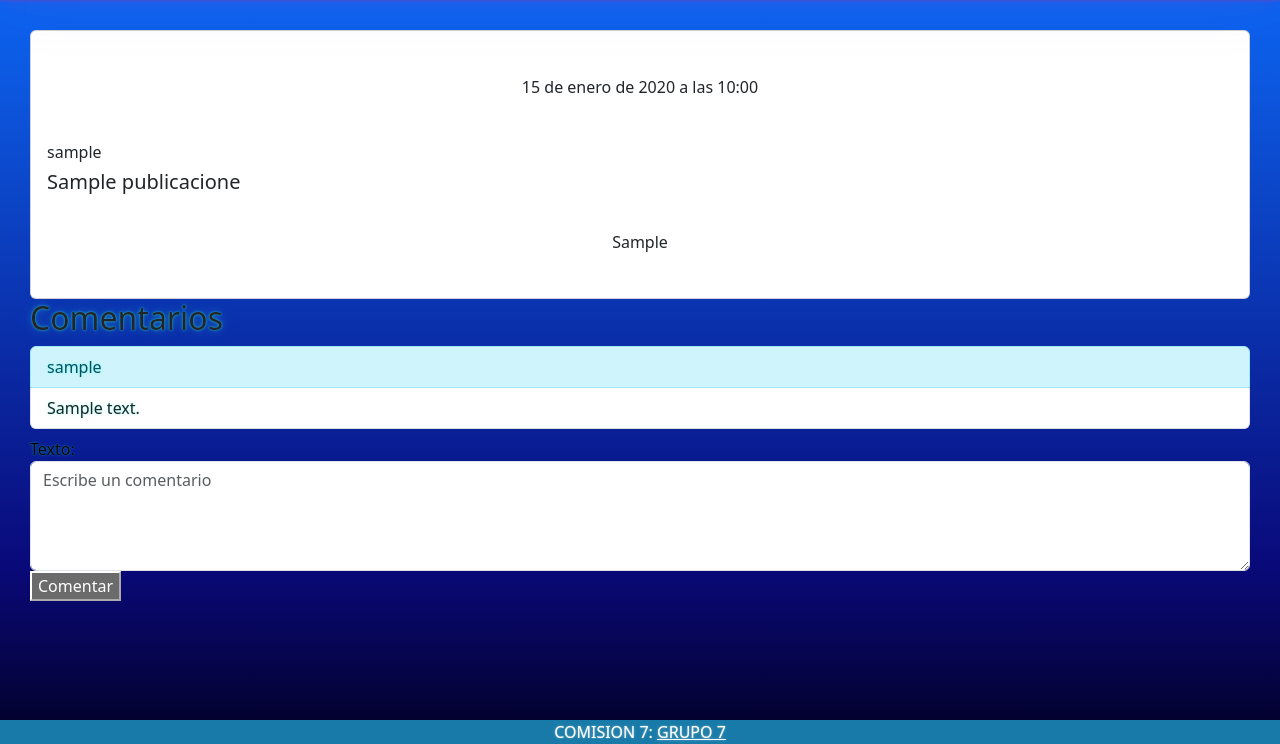
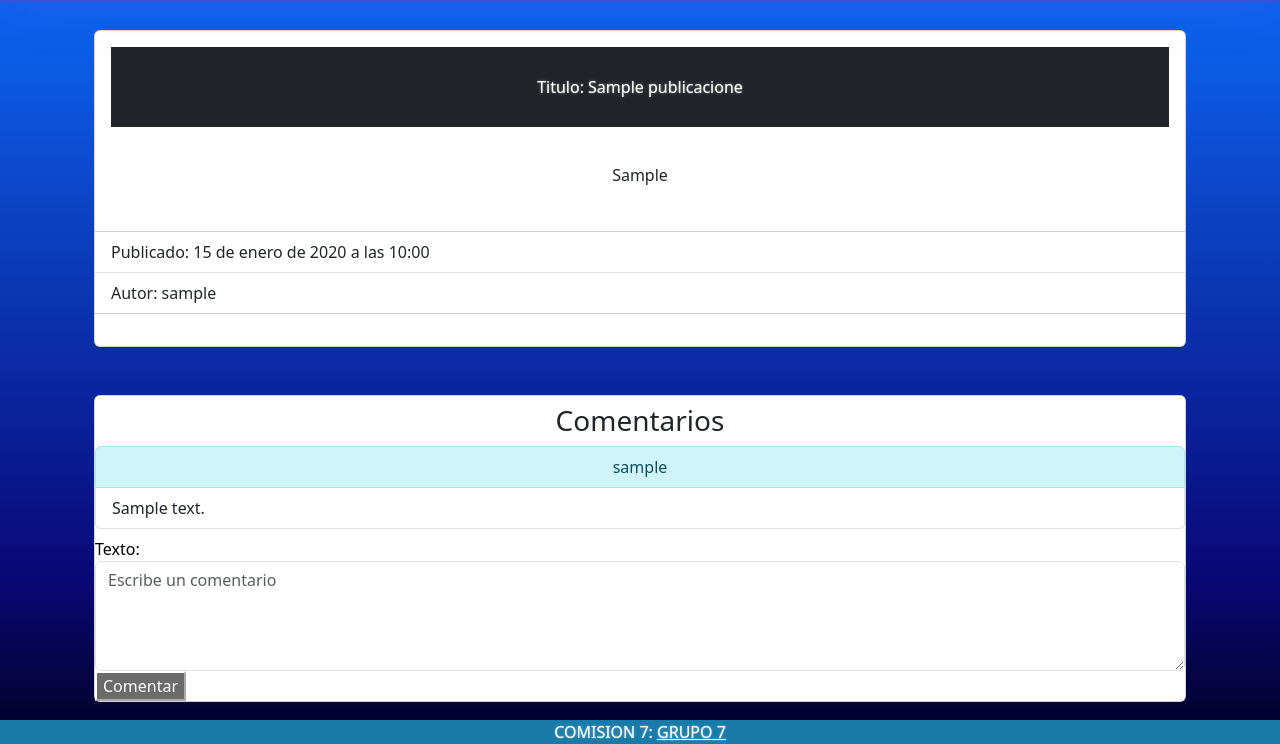
Before and after one commit to Grupo7-Informatorio/Grupo7_Comision7_Proyecto_Final_Info, a Django app: page /publicaciones/detalle-post/1 in a window 1280 px wide. Shown: the part 56-800 px from the top of the page. Run offline with Django 4.2, Linux system fonts and the light colour scheme; tables that the repository leaves empty hold one stand-in row (values such as "Sample post"); some libraries are stand-ins or nearby versions; some web fonts are replaced.

Commit message:
retocando aspectos de formularios

```diff
--- a/DefiBlog/publicaciones/forms.py
+++ b/DefiBlog/publicaciones/forms.py
@@ -13,8 +13,8 @@ class CrearPublicacionForm(forms.ModelForm):
         }
         widgets = {
             'categoria': forms.Select(attrs={'class': 'form-control'}),
-            'titulo': forms.TextInput(attrs={'class': 'form-control', 'placeholder': 'Enter the title'}),
-            'post': forms.Textarea(attrs={'class': 'form-control', 'rows': 4, 'placeholder': 'Write your post here'}),
+            'titulo': forms.TextInput(attrs={'class': 'form-control', 'placeholder': 'Titulo'}),
+            'post': forms.Textarea(attrs={'class': 'form-control', 'rows': 4, 'placeholder': 'Escriba su post aqui'}),
         }
 
 class ComentarioForm(forms.ModelForm):
--- a/DefiBlog/templates/publicaciones/detalle-publicacion.html
+++ b/DefiBlog/templates/publicaciones/detalle-publicacion.html
@@ -1,10 +1,24 @@
-{% extends 'base.html' %} {% block contenido %}
+{% extends 'base.html' %}
+
+{% block contenido %}
+
+<!-----seccion detalles publicacion------>
+
+<main class="container">
+  <section class="container">
+
         <div class="card">
           <div class="card-body">
-    <p class="card-text">{{post.fecha}}</p>
-    <h6>{{post.creador}}</h6>
-    <h5 class="card-title">{{ post.titulo }}</h5>
+            <div class="container text-white bg-dark">
+              <p class="card-title">Titulo: {{ post.titulo }}</p>
+            </div>
             <p class="card-text">{{post.post}}</p>
+          </div>
+          <ul class="list-group list-group-flush">
+            <li class="list-group-item">Publicado: {{post.fecha}}</li>
+            <li class="list-group-item">Autor: {{post.creador}}</li>
+          </ul>
+          <div class="card-body">
 
             {% if user.is_authenticated %}
             <form action="{% url 'publicaciones:me-gusta' post.id %}" method="post">
@@ -21,23 +35,39 @@
               {% endif %}
             </form>
             {% endif %}
+
           </div>
         </div>
 
-<div class="comentarios-container">
-  <h2>Comentarios</h2>
+
+
+
+
+
+      </div>
+    </div>
+  </section>
+
+
+
+<!----seccion comentarios----->
+
+
+
+  <section class="container">
+    <div class="col ">
+
+      <div class="card mt-5">
+
+        <div class="comentarios-container text-center mt-2">
+          <h3>Comentarios</h3>
           <ul class="list-group">
             {% for comentario in post.comentarios.all %}
-    <li class="list-group-item list-group-item-info">
-      {{comentario.creador.username}}
-    </li>
-    <li
-      class="list-group-item justify-content-between d-flex align-items-center mb-2"
-    >
-      {{comentario.texto}} <br />
+              <li class="list-group-item list-group-item-info">{{comentario.creador.username}}</li>
+              <li class="list-group-item justify-content-between d-flex align-items-center mb-2">{{comentario.texto}} </li>
+
             {% if user.is_superuser or user == comentario.creador %}
-      <a href="{% url 'publicaciones:borrar-comentario' comentario.id %}"
-        ><i class="fa-solid fa-trash"></i
+              <a href="{% url 'publicaciones:borrar-comentario' comentario.id %}"><i class="fa-solid fa-trash"></i
               ></a>
               {% endif %}
             </li>
@@ -51,5 +81,14 @@
 
           <button type="submit">Comentar</button>
         </form>
+    </div>
+
+    </div>
+
+
+  </section>
+
+
+</main>
 
 {% endblock contenido %}
```
Also changed, not shown: DefiBlog/templates/contacto/mensaje-enviado.html (+18 -4 lines), DefiBlog/templates/publicaciones/borrar-comentario.html (+19 -6 lines), DefiBlog/templates/publicaciones/crear-publicacion.html (+18 -8 lines), DefiBlog/templates/publicaciones/editar-publicacion.html (+21 -6 lines), DefiBlog/templates/publicaciones/eliminar-publicacion.html (+17 -6 lines), DefiBlog/templates/publicaciones/publicaciones.html (+8 -1 lines). Lines whose indentation alone changed are shown as unchanged.
